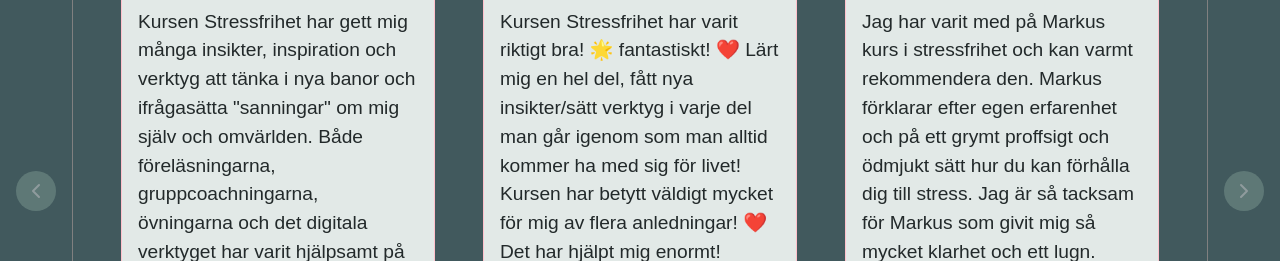
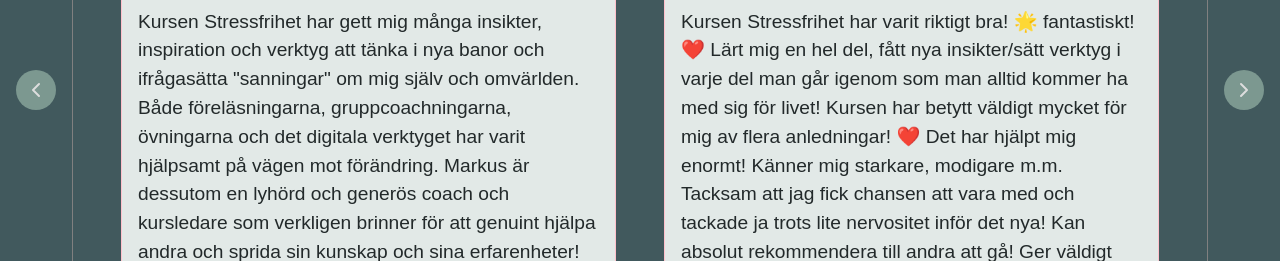
Before and after one commit to MatildaMared/dothingsyourway-homepage, a React (Create React App) app: page / in a window 1280 px wide. Shown: the part 1128-1389 px from the top of the page. Built offline with nearby package versions, Linux system fonts and the light colour scheme; a web font is replaced by a local one.

Commit message:
use useWidth hook to calculate how many testimonials to display depending on window width

```diff
--- a/src/components/Testimonials/Testimonials.tsx
+++ b/src/components/Testimonials/Testimonials.tsx
@@ -1,4 +1,4 @@
-import React, { useState } from "react";
+import React, { useEffect, useState } from "react";
 import styled from "styled-components";
 import testimonialsData from "../../data/testimonials";
 import Testimonial from "../../models/testimonial";
@@ -8,32 +8,38 @@ import {
 } from "../../utils/arrayMethods";
 import TestimonialCard from "./TestimonialCard";
 import { ChevronRight, ChevronLeft } from "react-feather";
+import useWidth from "../../hooks/useWidth";
 
 function Testimonials() {
 	const [testimonials, setTestimonials] =
 		useState<Testimonial[]>(testimonialsData);
+	const windowWidth = useWidth();
 
 	function displayNext() {
-		console.log("Display next image!");
 		setTestimonials(shiftArrayForward([...testimonials]));
 	}
 
 	function displayPrevious() {
-		console.log("Display previous image!");
 		setTestimonials(shiftArrayBackward([...testimonials]));
 	}
 	return (
 		<Wrapper>
 			<Content>
-				<Button onClick={displayPrevious} disabled={testimonials.length <= 3}>
+				<Button
+					onClick={displayPrevious}
+					disabled={testimonials.length <= 3 && windowWidth! > 1400}
+				>
 					<ChevronLeft size={24} color="#DDD" />
 				</Button>
-				<List>
+				<List width={windowWidth}>
 					{testimonials.map((testimonial, index) => (
 						<TestimonialCard key={index} testimonial={testimonial} />
 					))}
 				</List>
-				<Button onClick={displayNext} disabled={testimonials.length <= 3}>
+				<Button
+					onClick={displayNext}
+					disabled={testimonials.length <= 3 && windowWidth! > 1400}
+				>
 					<ChevronRight size={24} color="#DDD" />
 				</Button>
 			</Content>
@@ -57,15 +63,36 @@ const Content = styled.div`
 	margin: 0 auto;
 `;
 
-const List = styled.ul`
+interface ListProps {
+	readonly width: number;
+}
+
+const List = styled.ul<ListProps>`
 	width: 100%;
 	margin: 0 auto;
 	list-style: none;
 	display: grid;
-	grid-template-columns: repeat(3, 1fr);
+	grid-template-columns: ${(props) => {
+		if (props.width > 1400) {
+			return "repeat(3, 1fr)";
+		} else if (props.width > 1000) {
+			return "repeat(2, 1fr)";
+		} else {
+			return "repeat(1, 1fr)";
+		}
+	}};
 	grid-gap: 3rem;
 	border: 1px solid gray;
 	padding: 3rem;
+
+	& > * {
+		&:nth-child(3) {
+			display: ${(props) => (props.width > 1400 ? "flex" : "none")};
+		}
+		&:nth-child(2) {
+			display: ${(props) => (props.width > 1000 ? "flex" : "none")};
+		}
+	}
 `;
 
 const Button = styled.button`
```
